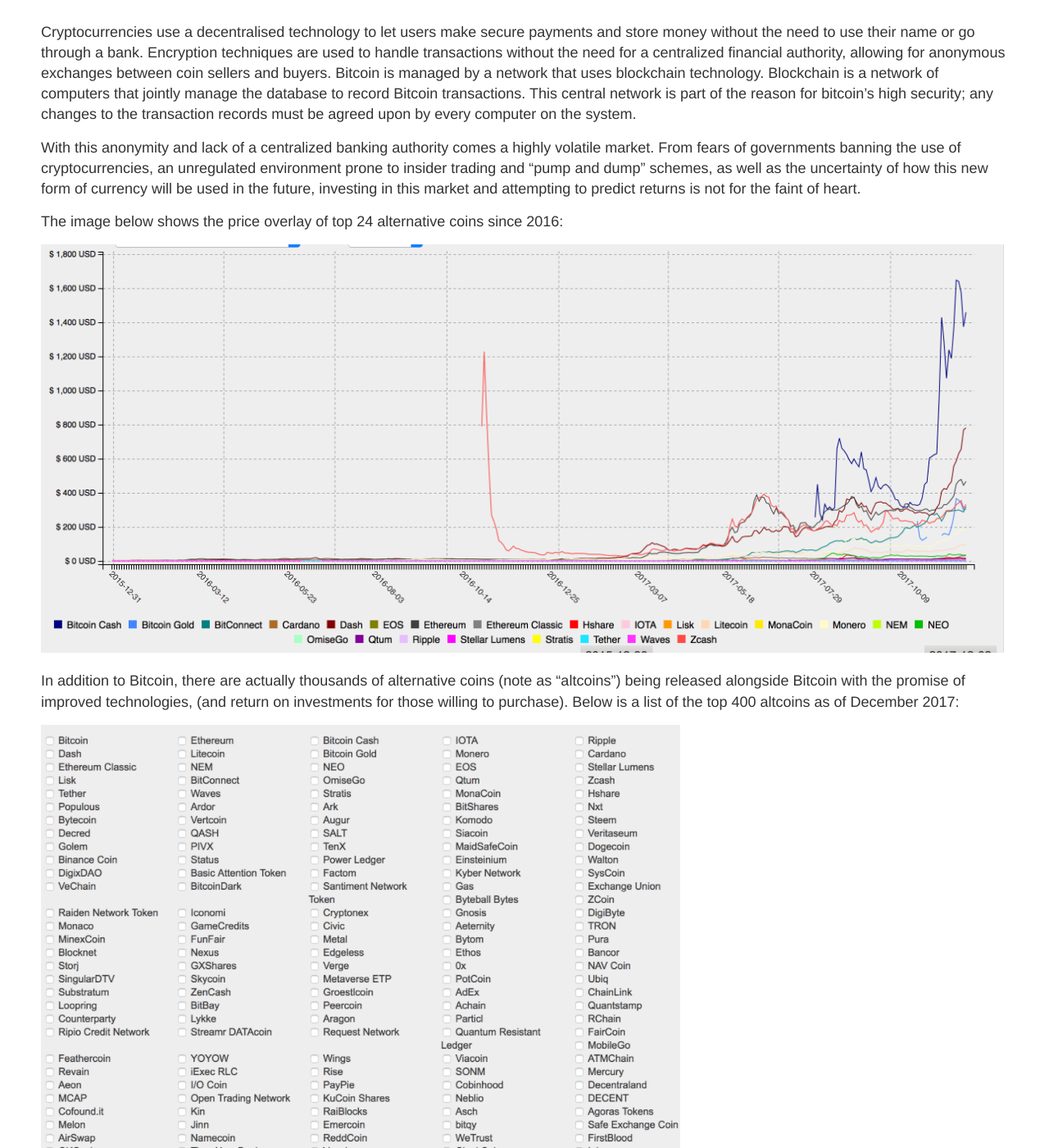
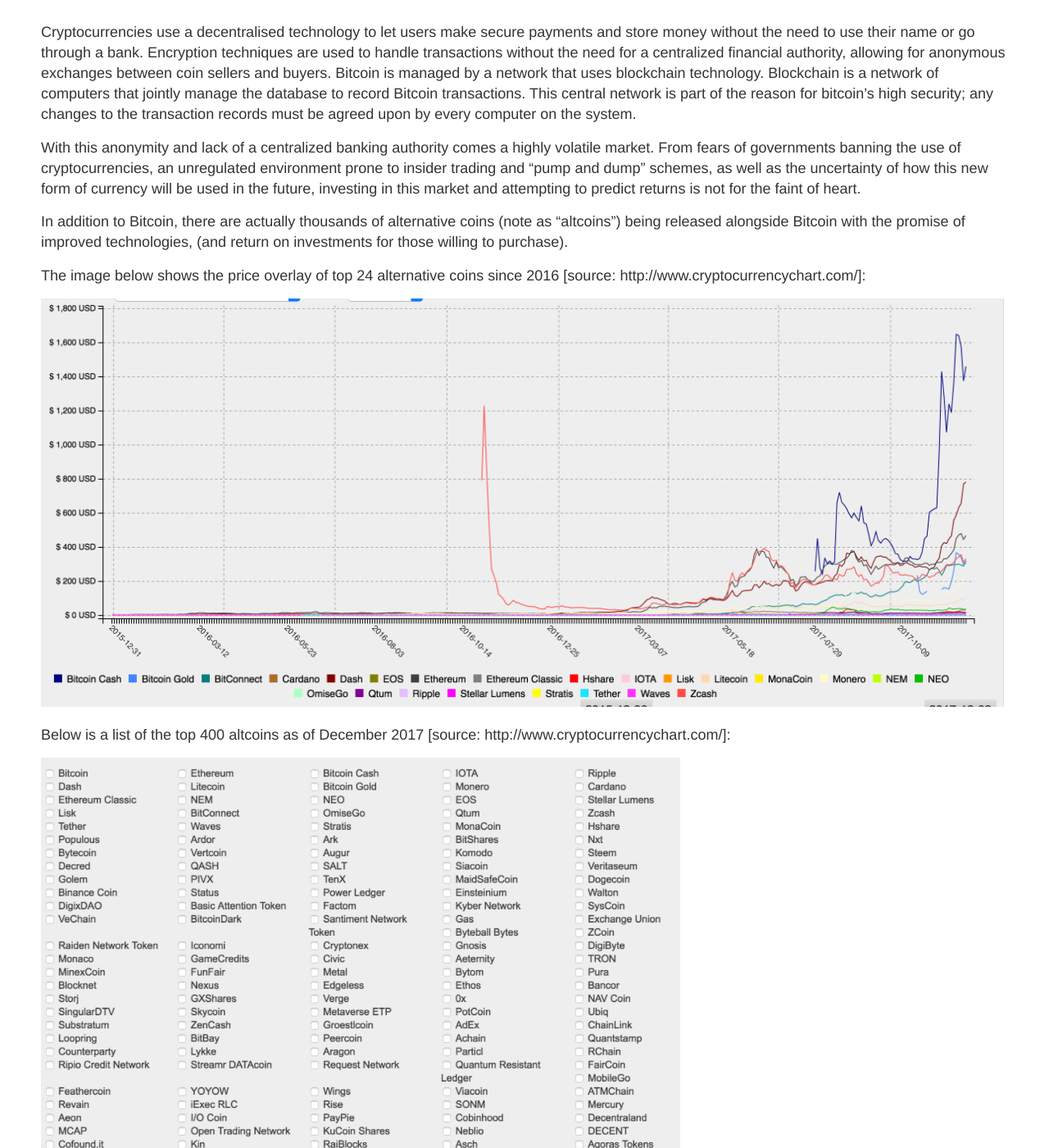
Before and after one commit to GradientTrader/gradienttrader.github.io, a Jekyll site: the page built from _posts/2017-09-09-Welcome-to-Gradient-Trader.md, in a window 1280 px wide and 1400 px high, scrolled down 1438 px. Shown: the whole window at 82% size. Built offline with Jekyll 4.4.1, drawn with Linux system fonts in a browser that asks for light colours.

Commit message:
Update 2017-09-09-Welcome-to-Gradient-Trader.md

```diff
--- a/_posts/2017-09-09-Welcome-to-Gradient-Trader.md
+++ b/_posts/2017-09-09-Welcome-to-Gradient-Trader.md
@@ -15,11 +15,13 @@ Cryptocurrencies use a decentralised technology to let users make secure payment
 
 With this anonymity and lack of a centralized banking authority comes a highly volatile market. From fears of governments banning the use of cryptocurrencies, an unregulated environment prone to insider trading and “pump and dump” schemes, as well as the uncertainty of how this new form of currency will be used in the future, investing in this market and attempting to predict returns is not for the faint of heart.
 
-The image below shows the price overlay of top 24 alternative coins since 2016:
+In addition to Bitcoin, there are actually thousands of alternative coins (note as “altcoins”) being released alongside Bitcoin with the promise of improved technologies,  (and return on investments for those willing to purchase).
+
+The image below shows the price overlay of top 24 alternative coins since 2016 [source: http://www.cryptocurrencychart.com/]:
 
 ![Altcoins Overlay](https://github.com/GradientTrader/gradienttrader.github.io/blob/master/images/altcoins_overlay.png?raw=true)
 
-In addition to Bitcoin, there are actually thousands of alternative coins (note as “altcoins”) being released alongside Bitcoin with the promise of improved technologies,  (and return on investments for those willing to purchase). Below is a list of the top 400 altcoins as of December 2017:
+Below is a list of the top 400 altcoins as of December 2017 [source: http://www.cryptocurrencychart.com/]:
 
 ![Altcoins List](https://github.com/GradientTrader/gradienttrader.github.io/blob/master/images/altcoin_list.png?raw=true)
 
```
